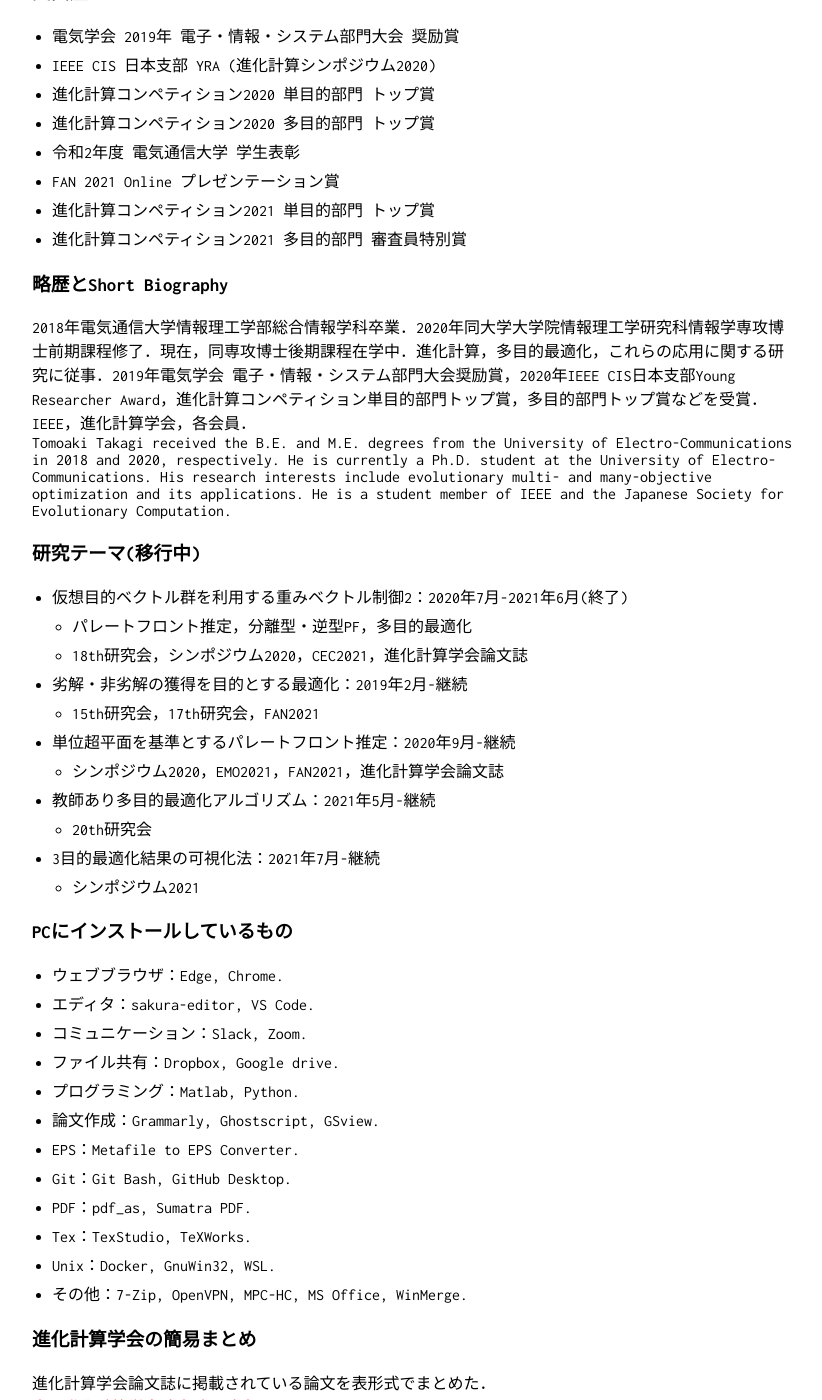
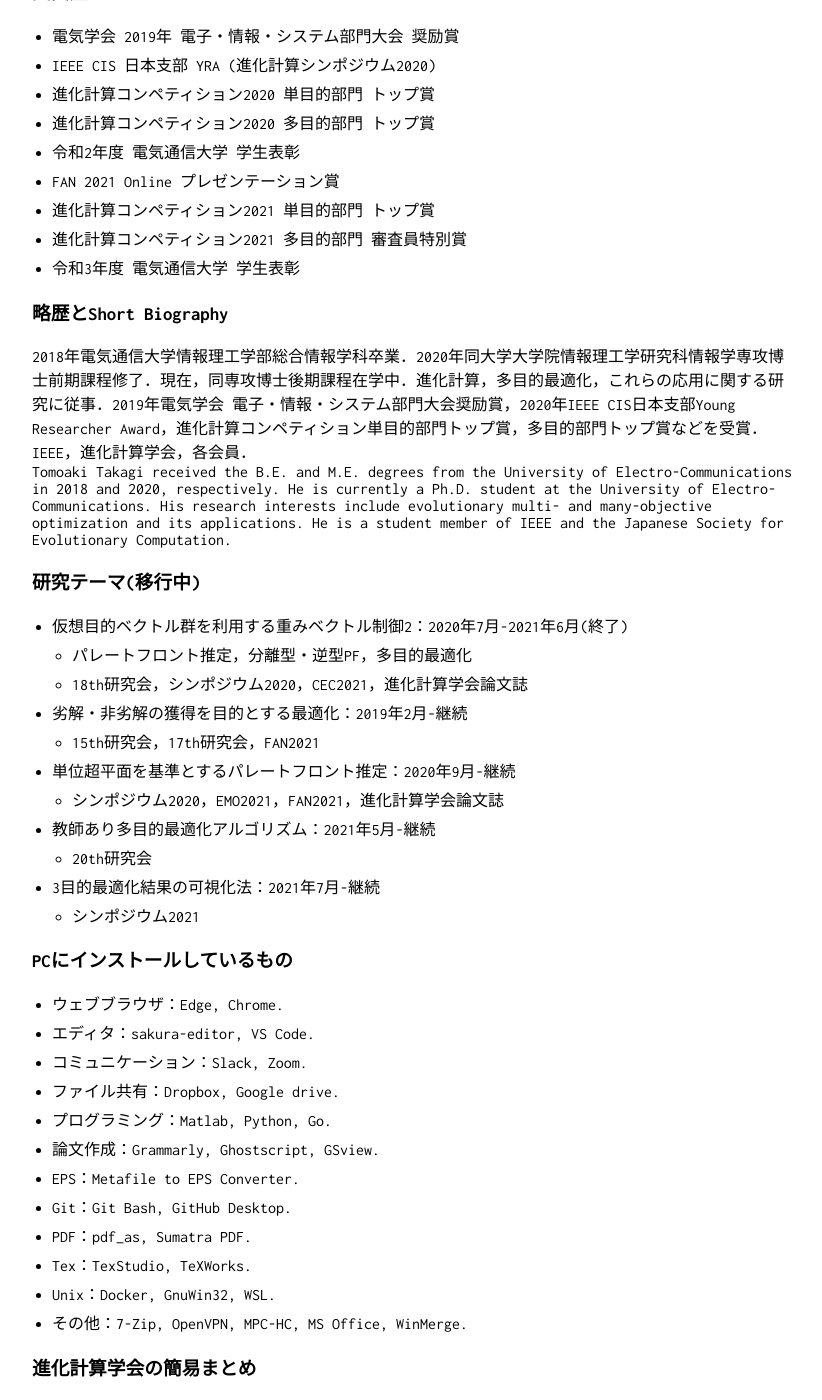
Before and after one commit to tomtkg/tomtkg.github.io, a Jekyll site: the page built from memo.md, in a window 1280 px wide and 1400 px high, scrolled down 752 px. Shown: the whole window, without its empty margins (228-1050 px from the left). Built offline with Jekyll 4.4.1, drawn with Linux system fonts in a browser that asks for light colours.

Commit message:
Update memo.md

```diff
--- a/memo.md
+++ b/memo.md
@@ -47,6 +47,7 @@ title: Tom TKG's Homepage
 - FAN 2021 Online プレゼンテーション賞
 - 進化計算コンペティション2021 単目的部門 トップ賞
 - 進化計算コンペティション2021 多目的部門 審査員特別賞
+- 令和3年度 電気通信大学 学生表彰
 
 ### 略歴とShort Biography
 2018年電気通信大学情報理工学部総合情報学科卒業．2020年同大学大学院情報理工学研究科情報学専攻博士前期課程修了．現在，同専攻博士後期課程在学中．進化計算，多目的最適化，これらの応用に関する研究に従事．2019年電気学会 電子・情報・システム部門大会奨励賞，2020年IEEE CIS日本支部Young Researcher Award，進化計算コンペティション単目的部門トップ賞，多目的部門トップ賞などを受賞．IEEE，進化計算学会，各会員．
@@ -70,7 +71,7 @@ Tomoaki Takagi received the B.E. and M.E. degrees from the University of Electro
 - エディタ：sakura-editor, VS Code.
 - コミュニケーション：Slack, Zoom.
 - ファイル共有：Dropbox, Google drive.
-- プログラミング：Matlab, Python.
+- プログラミング：Matlab, Python, Go.
 - 論文作成：Grammarly, Ghostscript, GSview.
 - EPS：Metafile to EPS Converter.
 - Git：Git Bash, GitHub Desktop.
```
